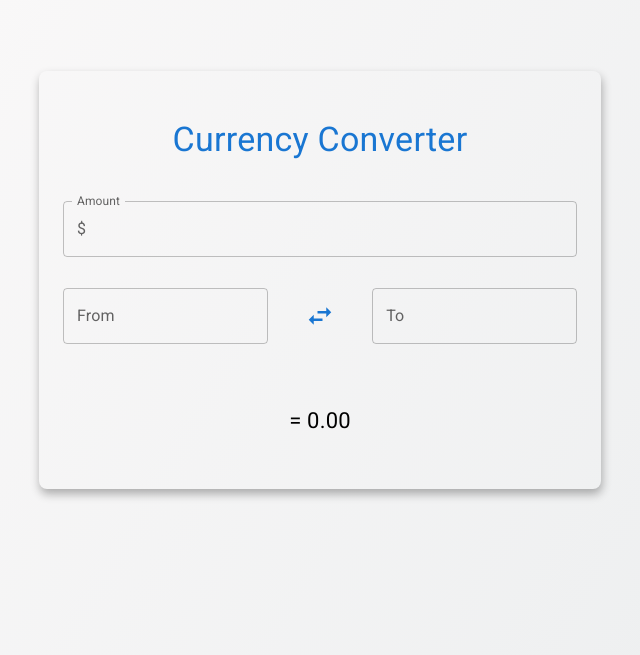
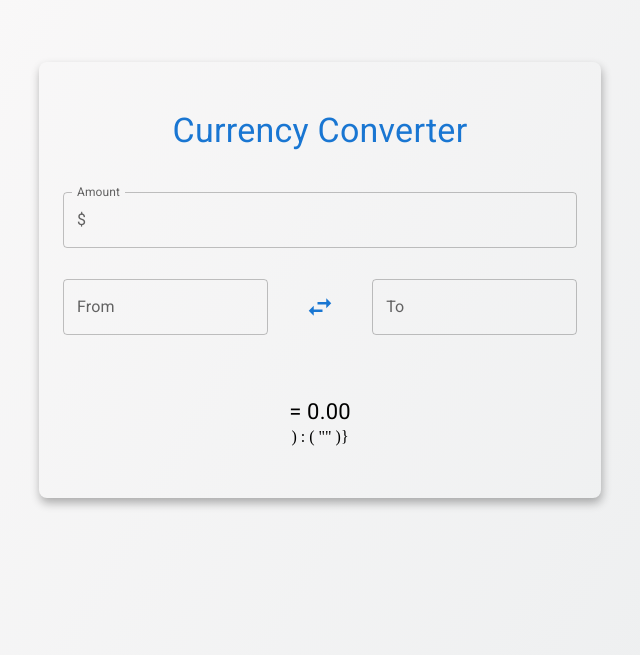
Before and after one commit to OlhaPo/react-currency-converter, a React (Create React App) app: page / in a window 1280 px wide. Shown: the part 145-800 px from the top of the page, without its empty margins (320-960 px from the left). Built offline with nearby package versions, Linux system fonts and the light colour scheme; no server answers.

Commit message:
Update App.js

```diff
--- a/src/App.js
+++ b/src/App.js
@@ -98,6 +98,14 @@ function App() {
           {toCurrency.code}
         </Typography>
       </Box>
+      ) : ( "" )}
+      {hasError ? (
+        <Box>
+          <Typography variant="h6" sx={boxStyle}>
+            Something went wrong. Try again!
+          </Typography>
+        </Box>
+      ) : null}
     </Container>
   );
 }
```
